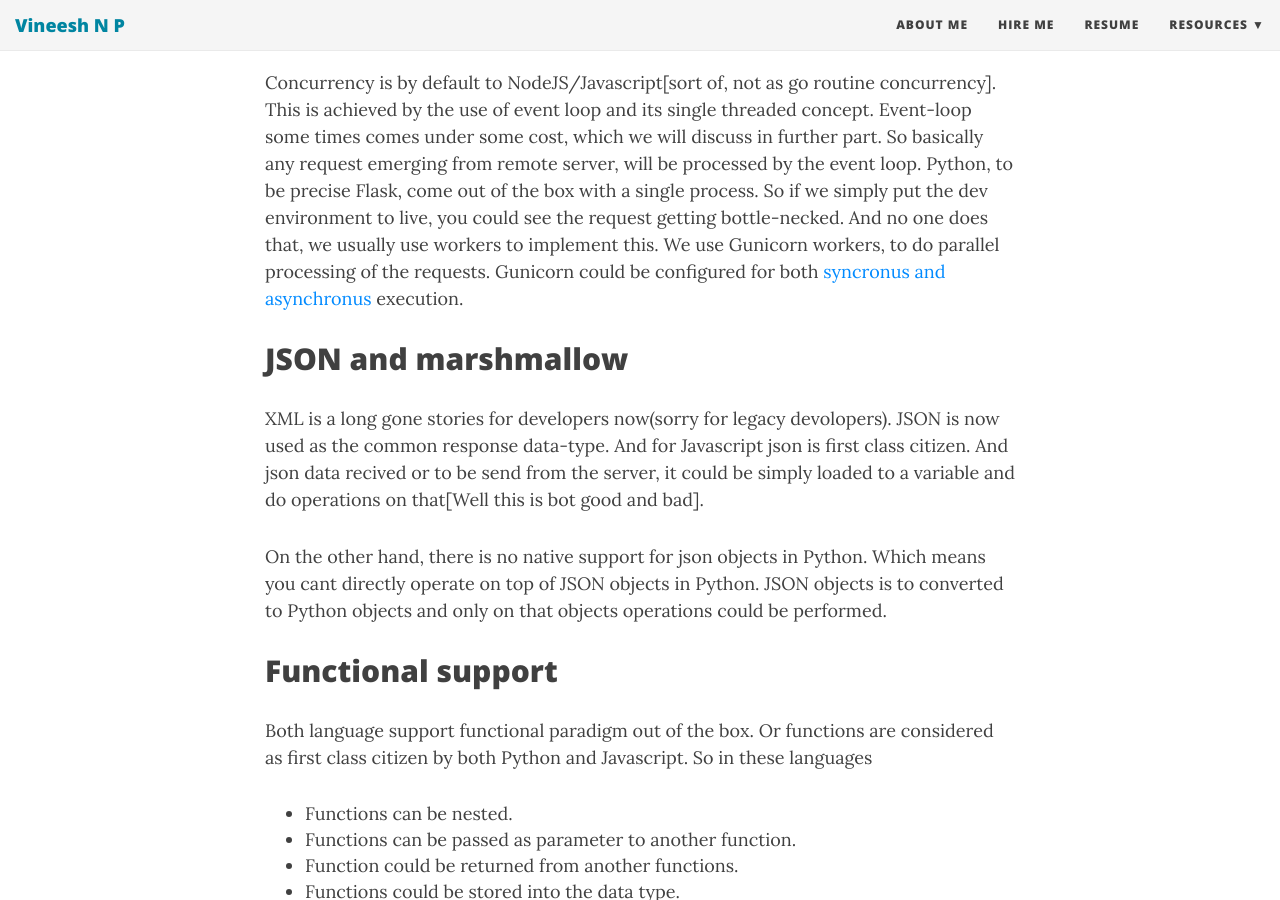
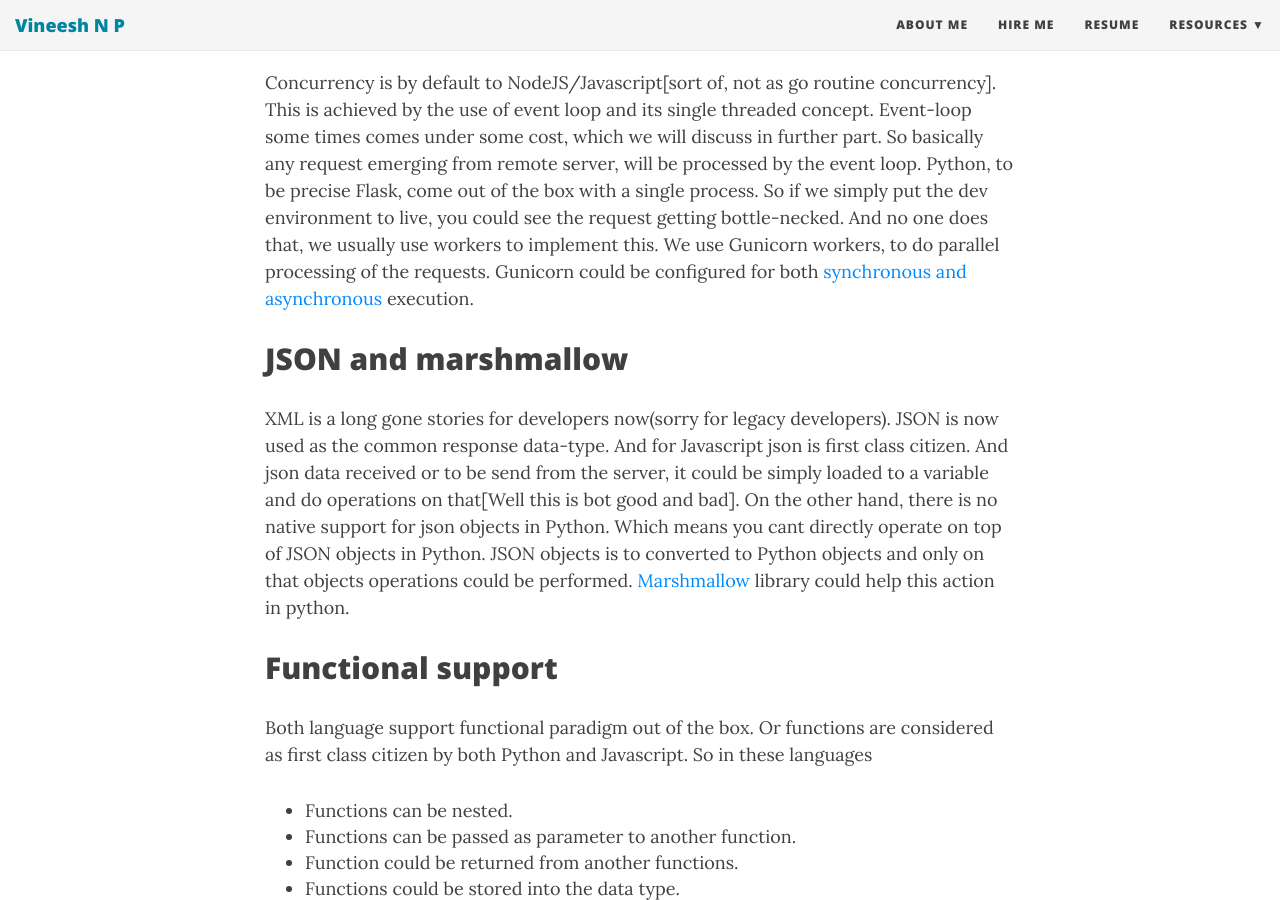
Before and after one commit to vineeshnp/vineeshnp.github.io, a Jekyll site: the page built from _posts/2018-09-15-decoding-python-and-node.md, in a window 1280 px wide and 900 px high, scrolled down 2763 px. Built offline with Jekyll 4.4.1, drawn with Linux system fonts in a browser that asks for light colours; nearby versions of some CDN libraries.

Commit message:
Minor editing in the blog

```diff
--- a/_posts/2018-09-15-decoding-python-and-node.md
+++ b/_posts/2018-09-15-decoding-python-and-node.md
@@ -39,12 +40,11 @@ Async code usually comes under the cost of readability. But the recent ES6 `asyn
 
 ## Execution pattern
 Concurrency is by default to NodeJS/Javascript[sort of, not as go routine concurrency]. This is achieved by the use of event loop and its single threaded concept. Event-loop some times comes under some cost, which we will discuss in further part. So basically any request emerging from remote server, will be processed by the event loop.
-Python, to be precise Flask, come out of the box with a single process. So if we simply put the dev environment to live, you could see the request getting bottle-necked. And no one does that, we usually use workers to implement this. We use Gunicorn workers, to do parallel processing of the requests. Gunicorn could be configured for both [syncronus and asynchronus](https://stackoverflow.com/questions/10938360/how-many-concurrent-requests-does-a-single-flask-process-receive?answertab=votes#tab-top) execution.
+Python, to be precise Flask, come out of the box with a single process. So if we simply put the dev environment to live, you could see the request getting bottle-necked. And no one does that, we usually use workers to implement this. We use Gunicorn workers, to do parallel processing of the requests. Gunicorn could be configured for both [synchronous and asynchronous](https://stackoverflow.com/questions/10938360/how-many-concurrent-requests-does-a-single-flask-process-receive?answertab=votes#tab-top) execution.
 
 ## JSON and marshmallow
-XML is a long gone stories for developers now(sorry for legacy devolopers). JSON is now used as the common response data-type. And for Javascript json is first class citizen. And json data recived or to be send from the server, it could be simply loaded to a variable and do operations on that[Well this is bot good and bad].
-
-On the other hand, there is no native support for json objects in Python. Which means you cant directly operate on top of JSON objects in Python. JSON objects is to converted to Python objects and only on that objects operations could be performed.
+XML is a long gone stories for developers now(sorry for legacy developers). JSON is now used as the common response data-type. And for Javascript json is first class citizen. And json data received or to be send from the server, it could be simply loaded to a variable and do operations on that[Well this is bot good and bad].
+On the other hand, there is no native support for json objects in Python. Which means you cant directly operate on top of JSON objects in Python. JSON objects is to converted to Python objects and only on that objects operations could be performed. [Marshmallow](https://marshmallow.readthedocs.io/) library could help this action in python.
 
 ## Functional support
 Both language support functional paradigm out of the box. Or functions are considered as first class citizen by both Python and Javascript. So in these languages
```
Also changed, not shown: other parts of _posts/2018-09-15-decoding-python-and-node.md (+1 -0 lines).
